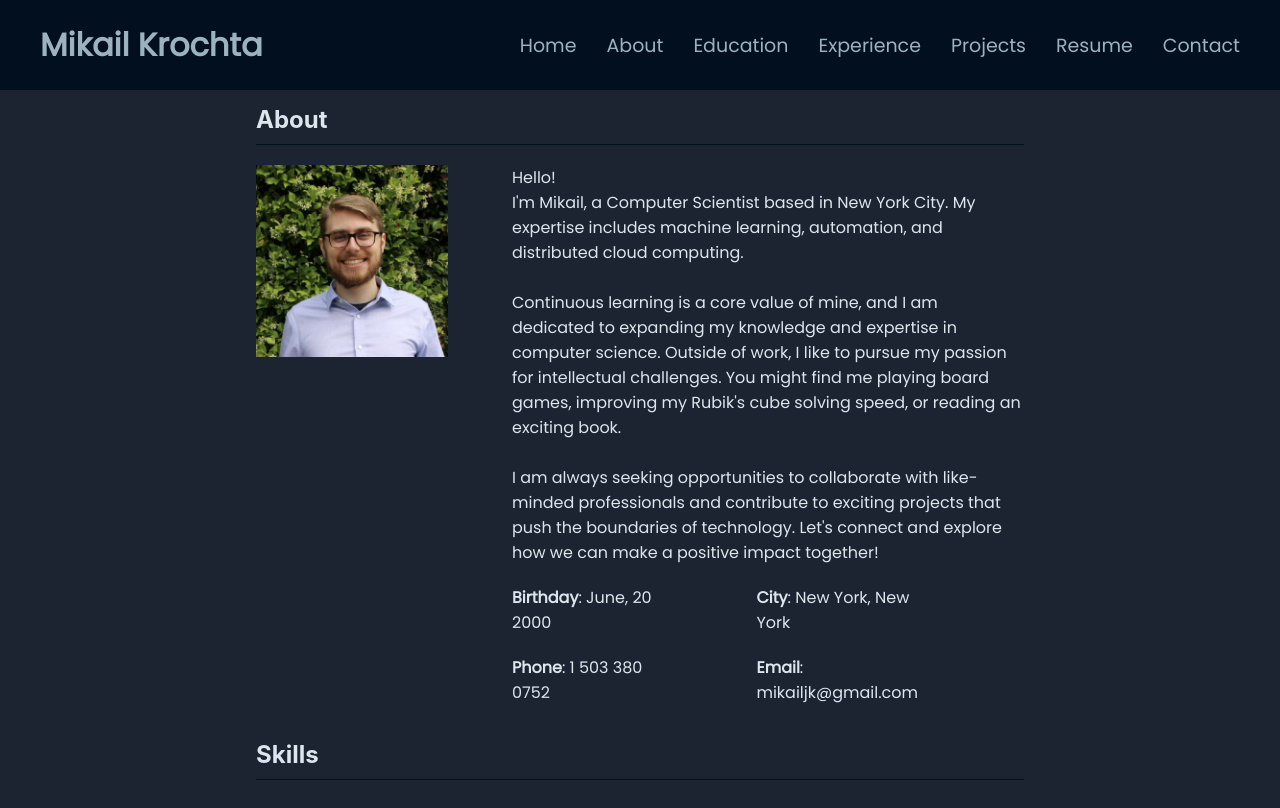
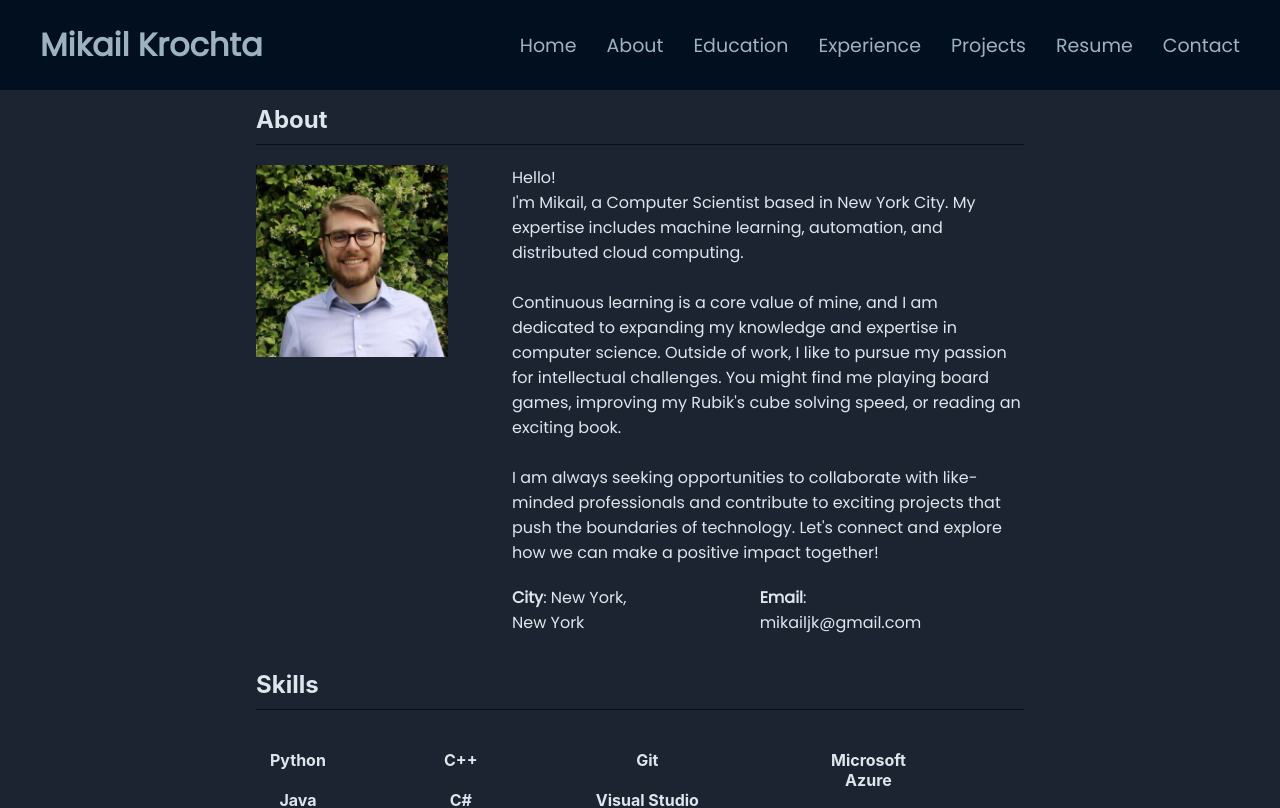
Before and after one commit to MikailJK/MikailJK.github.io, a Next.js app: page /about in a window 1280 px wide. Shown: the top 808 px of the page. Built offline with nearby package versions, Linux system fonts and the light colour scheme.

Commit message:
updated about page

```diff
--- a/pages/about.js
+++ b/pages/about.js
@@ -38,13 +38,11 @@ export default function About() {
                 <div className={styles.info}>
                   {/* <div> */}
                     <ul>
-                      <li><b>Birthday</b>: June, 20 2000</li>
-                      <li><b>Phone</b>: 1 503 380 0752</li>
+                      <li><b>City</b>: New York, New York</li>
                     </ul>
                   {/* </div> */}
                   {/* <div> */}
                     <ul>
-                      <li><b>City</b>: New York, New York</li>
                       <li><b>Email</b>: mikailjk@gmail.com</li>
                     </ul>
                   {/* </div> */}
```
